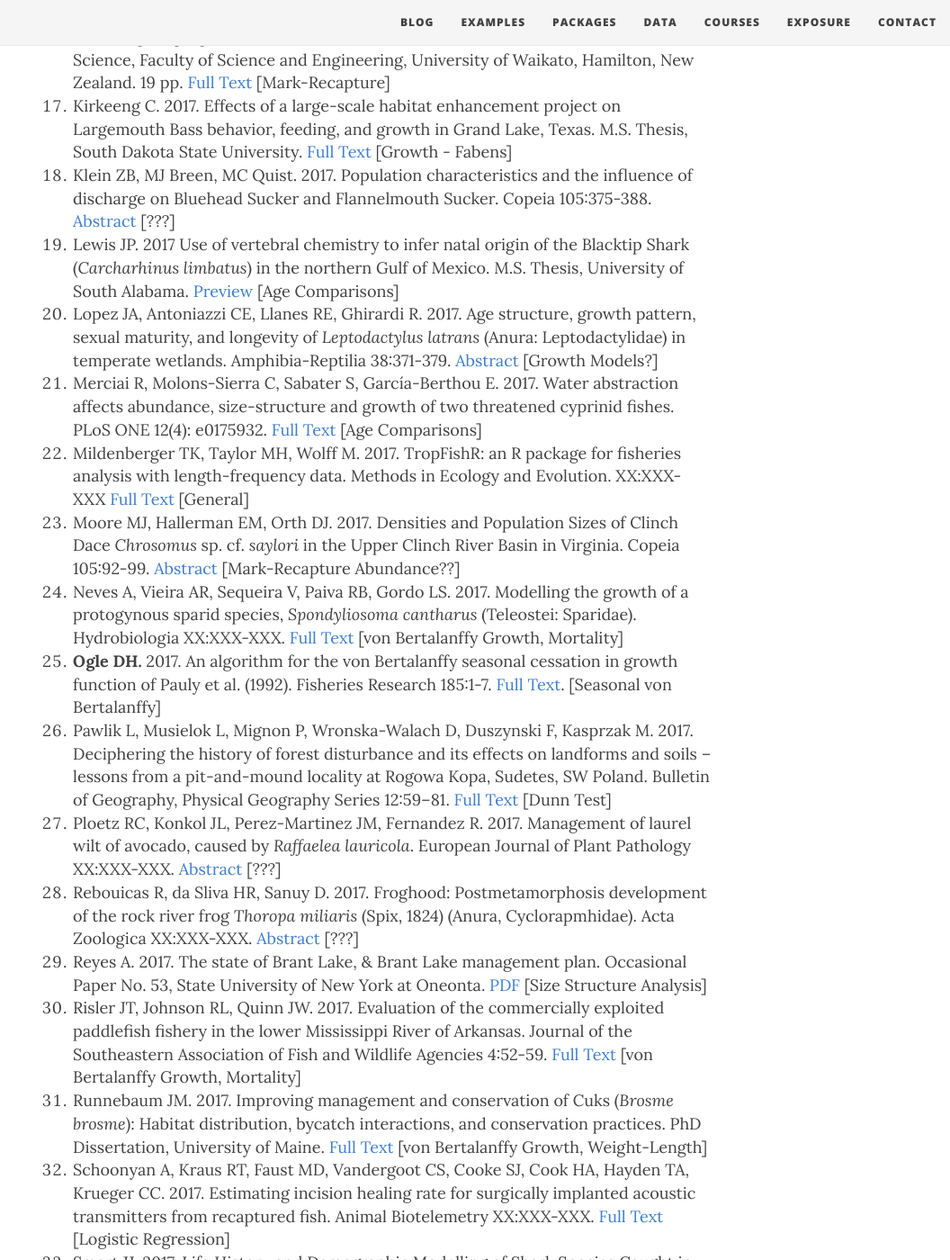
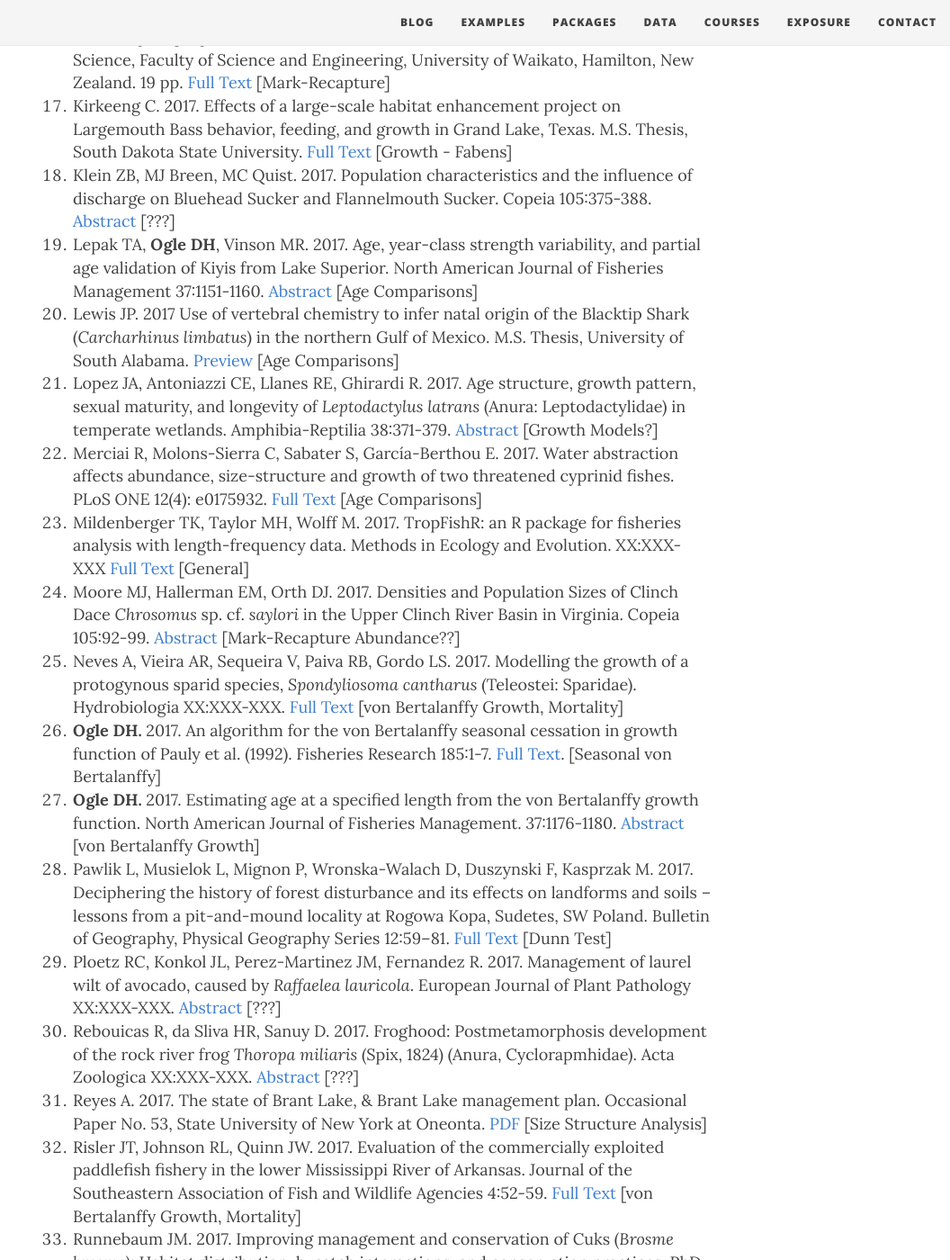
Before and after one commit to droglenc/fishR, a Jekyll site: the page built from exposure/exposure-citations17.md, in a window 1280 px wide and 1400 px high, scrolled down 1681 px. Shown: the whole window at 90% size, without its empty margins (224-1280 px from the left). Built offline with Jekyll 4.4.1, drawn with Linux system fonts in a browser that asks for light colours; nearby versions of some CDN libraries.

Commit message:
Added a citation

```diff
--- a/exposure/exposure-citations17.md
+++ b/exposure/exposure-citations17.md
@@ -25,6 +25,7 @@ The [**IFAR** book](http://derekogle.com/IFAR/), **fishR** website, or the **FSA
 1. Hicks BJ, Tempero GW, Powrie WS. 2017. Fish population and biomass estimates from mark-recapture for Lake Milicich, a shallow Waikato peat lake. ERI Report No. 88. Client report prepared for NIWA. Environmental Research Institute, School of Science, Faculty of Science and Engineering, University of Waikato, Hamilton, New Zealand. 19 pp. [Full Text](http://www.waikato.ac.nz/__data/assets/pdf_file/0018/333432/ERI_88.pdf) [Mark-Recapture]
 1. Kirkeeng C. 2017. Effects of a large-scale habitat enhancement project on Largemouth Bass behavior, feeding, and growth in Grand Lake, Texas. M.S. Thesis, South Dakota State University. [Full Text](http://openprairie.sdstate.edu/cgi/viewcontent.cgi?article=2227&context=etd) [Growth - Fabens]
 1. Klein ZB, MJ Breen, MC Quist. 2017. Population characteristics and the influence of discharge on Bluehead Sucker and Flannelmouth Sucker. Copeia 105:375-388. [Abstract](http://www.bioone.org/doi/abs/10.1643/CE-16-554) [???]
+1. Lepak TA, **Ogle DH**, Vinson MR. 2017. Age, year-class strength variability, and partial age validation of Kiyis from Lake Superior. North American Journal of Fisheries Management 37:1151-1160. [Abstract](https://www.researchgate.net/publication/319583495_Age_Year-Class_Strength_Variability_and_Partial_Age_Validation_of_Kiyis_from_Lake_Superior) [Age Comparisons]
 1. Lewis JP. 2017 Use of vertebral chemistry to infer natal origin of the Blacktip Shark (*Carcharhinus limbatus*) in the northern Gulf of Mexico. M.S. Thesis, University of South Alabama. [Preview](http://search.proquest.com/openview/58a9b1efb6d5eeda9b8304139844b64f/1?pq-origsite=gscholar&cbl=18750&diss=y) [Age Comparisons]
 1. Lopez JA, Antoniazzi CE, Llanes RE, Ghirardi R. 2017. Age structure, growth pattern, sexual maturity, and longevity of *Leptodactylus latrans* (Anura: Leptodactylidae) in temperate wetlands. Amphibia-Reptilia 38:371-379. [Abstract](http://booksandjournals.brillonline.com/content/journals/10.1163/15685381-00003117) [Growth Models?]
 1. Merciai R, Molons-Sierra C, Sabater S, García-Berthou E. 2017. Water abstraction affects abundance, size-structure and growth of two threatened cyprinid fishes. PLoS ONE 12(4): e0175932. [Full Text](https://doi.org/10.1371/journal.pone.0175932) [Age Comparisons]
@@ -32,6 +33,7 @@ The [**IFAR** book](http://derekogle.com/IFAR/), **fishR** website, or the **FSA
 1. Moore MJ, Hallerman EM, Orth DJ. 2017. Densities and Population Sizes of Clinch Dace *Chrosomus* sp. cf. *saylori* in the Upper Clinch River Basin in Virginia. Copeia 105:92-99. [Abstract](http://www.bioone.org/doi/abs/10.1643/CI-16-506) [Mark-Recapture Abundance??]
 1. Neves A, Vieira AR, Sequeira V, Paiva RB, Gordo LS. 2017. Modelling the growth of a protogynous sparid species, *Spondyliosoma cantharus* (Teleostei: Sparidae). Hydrobiologia XX:XXX-XXX. [Full Text](http://link.springer.com/article/10.1007/s10750-017-3188-1) [von Bertalanffy Growth, Mortality]
 1. **Ogle DH.**  2017.  An algorithm for the von Bertalanffy seasonal cessation in growth function of Pauly et al. (1992).  Fisheries Research 185:1-7.  [Full Text](http://www.sciencedirect.com/science/article/pii/S0165783616303137).  [Seasonal von Bertalanffy]
+1. **Ogle DH.** 2017. Estimating age at a specified length from the von Bertalanffy growth function. North American Journal of Fisheries Management. 37:1176-1180. [Abstract](https://www.researchgate.net/publication/319603644_Estimating_Age_at_a_Specified_Length_from_the_von_Bertalanffy_Growth_Function#share) [von Bertalanffy Growth]
 1. Pawlik L, Musielok L, Mignon P, Wronska-Walach D, Duszynski F, Kasprzak M. 2017. Deciphering the history of forest disturbance and its effects on landforms and soils – lessons from a pit-and-mound locality at Rogowa Kopa, Sudetes, SW Poland. Bulletin of Geography, Physical Geography Series 12:59–81. [Full Text](http://scholar.google.com/scholar_url?url=http://apcz.umk.pl/czasopisma/index.php/BOGPGS/article/download/12255/12212&hl=en&sa=X&scisig=AAGBfm1E20MxP7JZjHmfhdGcysXnzjNZ0Q&nossl=1&oi=scholaralrt) [Dunn Test]
 1. Ploetz RC, Konkol JL, Perez-Martinez JM, Fernandez R. 2017. Management of laurel wilt of avocado, caused by *Raffaelea lauricola*. European Journal of Plant Pathology XX:XXX-XXX. [Abstract](http://link.springer.com/article/10.1007/s10658-017-1173-1) [???]
 1. Rebouicas R, da Sliva HR, Sanuy D. 2017. Froghood: Postmetamorphosis development of the rock river frog *Thoropa miliaris* (Spix, 1824) (Anura, Cyclorapmhidae). Acta Zoologica XX:XXX-XXX. [Abstract](http://onlinelibrary.wiley.com/doi/10.1111/azo.12199/full) [???]
```
Also changed, not shown: other parts of exposure/exposure-citations17.md (+1 -1 lines).
